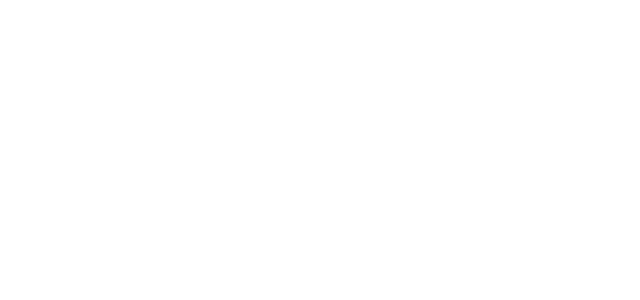
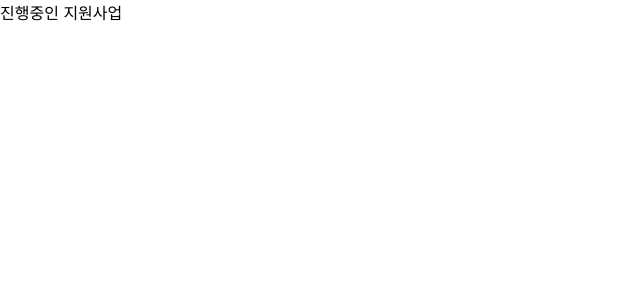
Before and after one commit to Momentium/withWecode, a React (Create React App) app in the folder front-end/offertunity-app/: page /project in a window 1280 px wide. Shown: the top 300 px of the page, without its empty margins (0-640 px from the left). Built offline with nearby package versions, Linux system fonts and the light colour scheme.

Commit message:
0113 | Sinbad | create project-layout branch

```diff
--- a/front-end/offertunity-app/package.json
+++ b/front-end/offertunity-app/package.json
@@ -3,6 +3,8 @@
   "version": "0.1.0",
   "private": true,
   "dependencies": {
+    "@material-ui/core": "^4.11.2",
+    "@material-ui/icons": "^4.11.2",
     "@testing-library/jest-dom": "^5.11.8",
     "@testing-library/react": "^11.2.3",
     "@testing-library/user-event": "^12.6.0",
--- a/front-end/offertunity-app/src/App.tsx
+++ b/front-end/offertunity-app/src/App.tsx
@@ -2,6 +2,7 @@ import React, { useState, useEffect } from 'react';
 import { BrowserRouter, Route } from 'react-router-dom';
 import styled from 'styled-components';
 import Main from './pages/main/Main';
+import Project from './pages/project/ProjectPage';
 
 const App = () => {
   const [HH, setHH] = useState<number|undefined>(0);
@@ -16,6 +17,7 @@ const App = () => {
       <StAppCont headerHeight={HH}>
       {/* Route 들어갈 자리 */}
         <Route exact path="/" component={Main} />
+        <Route path="/project" component={Project} />
       </StAppCont>
 
       {/* Footer 들어갈 자리 */}
--- /dev/null
+++ b/front-end/offertunity-app/src/pages/project/Project.tsx
@@ -0,0 +1,19 @@
+import React from 'react';
+import styled from 'styled-components';
+
+interface Props {
+  el: {}
+}
+
+const Project:React.FC<Props> = ({el}) => {
+  return (
+    <StPjtWrap>
+
+    </StPjtWrap>
+  );
+};
+export default Project;
+
+const StPjtWrap = styled.div`
+
+`;
--- /dev/null
+++ b/front-end/offertunity-app/src/pages/project/ProjectList.tsx
@@ -0,0 +1,22 @@
+import React, { useState, useEffect } from 'react';
+
+import Project from './Project';
+
+const ProjectList = () => {
+
+  const [pjts, setPjts] = useState<any>([]);
+
+  useEffect(() => {
+    setPjts(pjts.map((el:{}, idx:number) =>
+      <Project key={idx} el={el}/>
+    ));
+  }, []);
+
+  return (
+    <>
+      {pjts}
+    </>
+  );
+};
+
+export default ProjectList;
--- /dev/null
+++ b/front-end/offertunity-app/src/pages/project/ProjectPage.tsx
@@ -0,0 +1,30 @@
+import ProjectList from './ProjectList';
+import styled from 'styled-components';
+
+const ProjectPage = () => {
+  return (
+    <div>
+      <StUpperCont>
+        <div className="title">진행중인 지원사업</div>
+        <StFilter>
+          <div></div>
+          <div></div>
+          <div></div>
+        </StFilter>
+      </StUpperCont>
+
+      <ProjectList/>
+    </div>
+  );
+};
+export default ProjectPage;
+
+const StUpperCont = styled.div`
+  display: flex;
+  justify-content: space-between;
+  align-items: center;
+`;
+
+const StFilter = styled(StUpperCont)`
+
+`;
```
Also changed, not shown: 2 other files (tests, documents, lock files or other folders).
